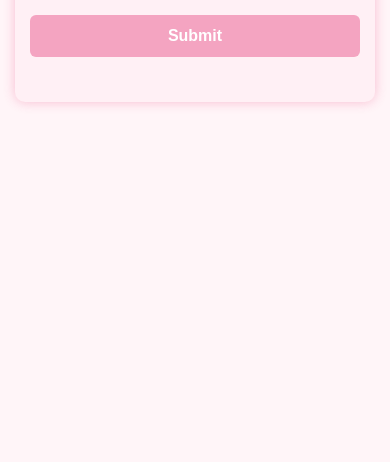
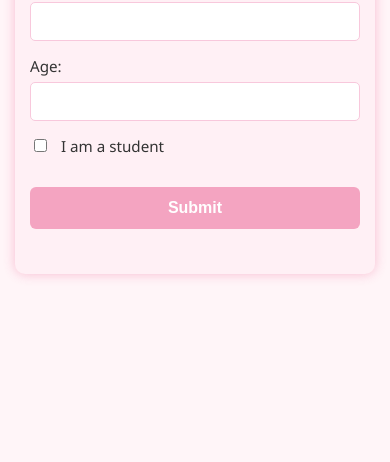
Before and after one commit to SanyaShresta25/Vanilla-JS-Forms, a plain HTML site: page index.html in a window 390 px wide. Shown: the part 382-844 px from the top of the page. Drawn offline with Linux system fonts and the light colour scheme.

Commit message:
responsive 6

```diff
--- a/style.css
+++ b/style.css
@@ -118,9 +118,12 @@ button:hover {
 /* Mobile responsive */
 @media (max-width: 480px) {
   body {
-    height: auto;
+    display: flex;
+    flex-direction: column;
+    justify-content: center;
+    align-items: center;
+    min-height: 100vh;
     padding: 15px;
-    align-items: flex-start;
     font-size: 16px;
     line-height: 1.4;
   }
```
